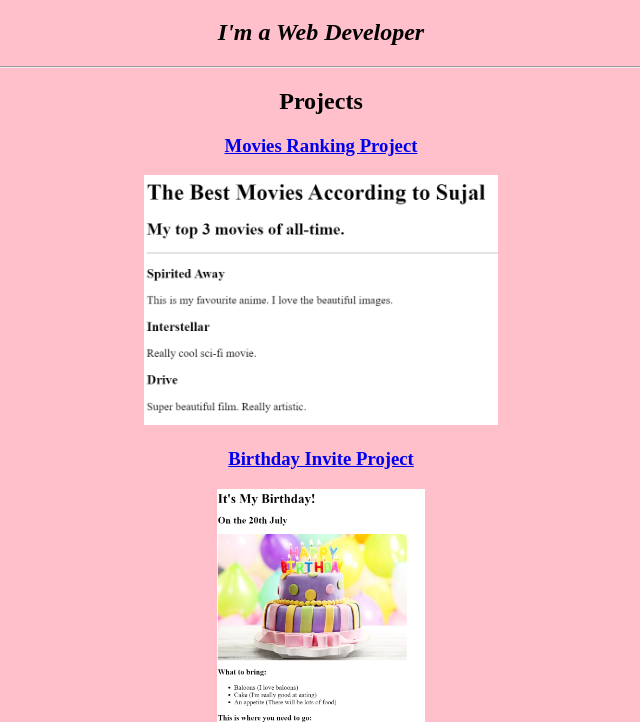
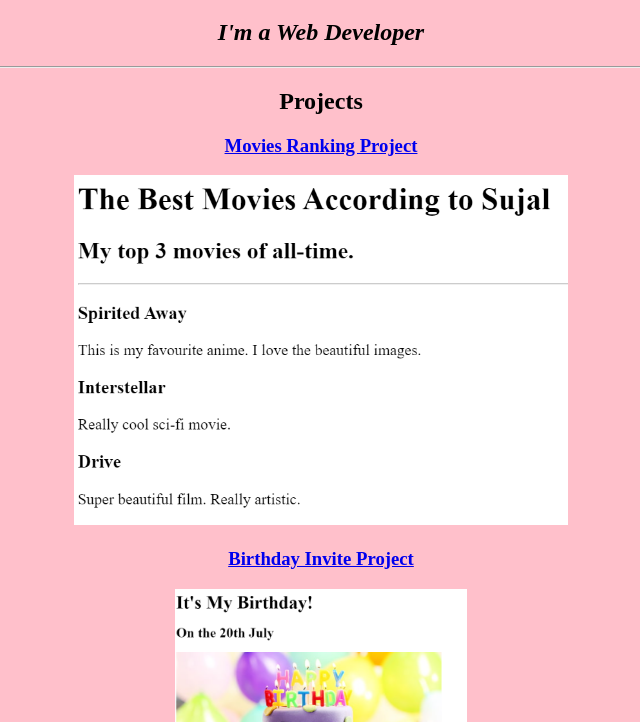
Before and after one commit to sujal-pawar/html-portfolio, a plain HTML site: page index.html in a window 1280 px wide. Shown: the part 61-783 px from the top of the page, without its empty margins (319-959 px from the left). Drawn offline with Linux system fonts and the light colour scheme.

Commit message:
Add files via upload

```diff
--- a/index.html
+++ b/index.html
@@ -12,9 +12,9 @@
     <hr>
     <h2>Projects </h2>
     <h3><a href="./public/movie-ranking.html">Movies Ranking Project</a></h3>
-    <a href="./public/movie-ranking.html"><img src="./assets/images/movie-ranking.png" height="250"></a><br>
+    <a href="./public/movie-ranking.html"><img src="./assets/images/movie-ranking.png" height="350"></a><br>
     <h3><a href="./public/birthday-invite.html">Birthday Invite Project</a></h3>
-    <a href="./public/birthday-invite.html"><img src="./assets/images/birthday-invite.png" height="250"></a><br>
+    <a href="./public/birthday-invite.html"><img src="./assets/images/birthday-invite.png" height="350"></a><br>
     <hr>
     <a href="./public/about.html">About Me</a>
     <a href="./public/contact.html" >Contact Me</a>
```
